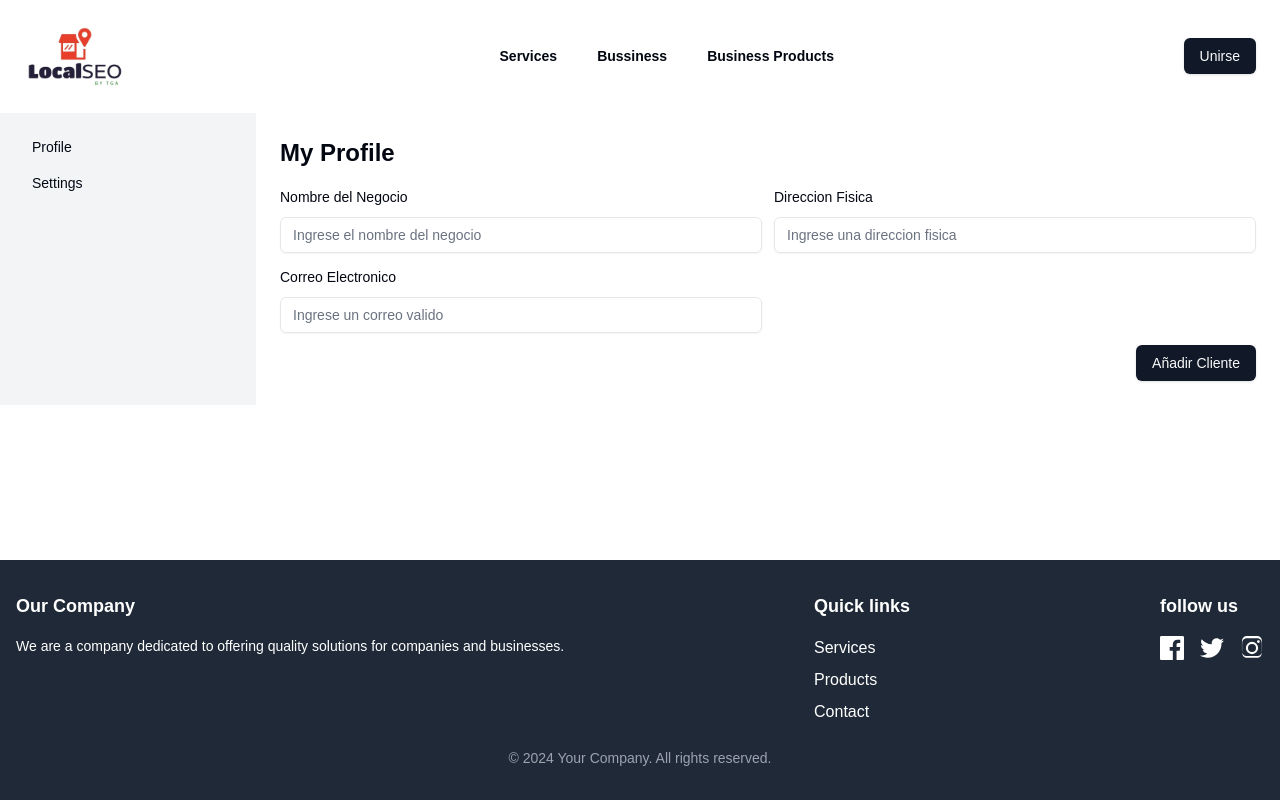
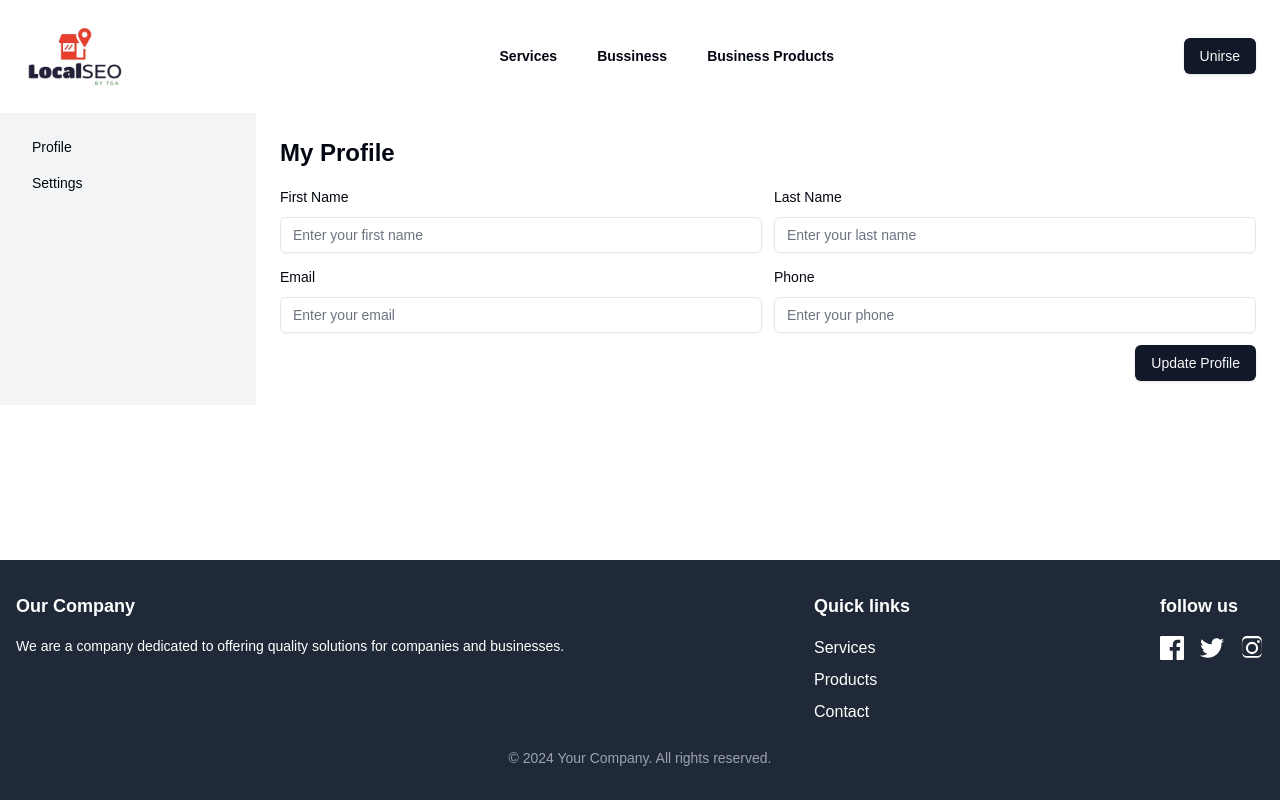
Before and after one commit to marketplace2023/marketplace_seo_local_clients, a Next.js app: page /my-account/profile in a window 1280 px wide. Built offline with nearby package versions, Linux system fonts and the light colour scheme.

Commit message:
updating components services and clients

```diff
--- a/app/my-account/profile/page.tsx
+++ b/app/my-account/profile/page.tsx
@@ -1,3 +1,4 @@
+"use client";
 import Layout from "@/components/layout/layout";
 import Siderbar from "@/components/layout/siderbar";
 import {
@@ -47,11 +48,11 @@ const ProfilePage = () => {
                   name="first_name"
                   render={({ field }) => (
                     <FormItem>
-                      <FormLabel>Nombre del Negocio</FormLabel>
+                      <FormLabel>First Name</FormLabel>
                       <FormControl>
                         <Input
                           type="text"
-                          placeholder="Ingrese el nombre del negocio"
+                          placeholder="Enter your first name"
                           {...field}
                         />
                       </FormControl>
@@ -64,11 +65,11 @@ const ProfilePage = () => {
                   name="last_name"
                   render={({ field }) => (
                     <FormItem>
-                      <FormLabel>Direccion Fisica</FormLabel>
+                      <FormLabel>Last Name</FormLabel>
                       <FormControl>
                         <Input
                           type="text"
-                          placeholder="Ingrese una direccion fisica"
+                          placeholder="Enter your last name"
                           {...field}
                         />
                       </FormControl>
@@ -81,11 +82,28 @@ const ProfilePage = () => {
                   name="email"
                   render={({ field }) => (
                     <FormItem>
-                      <FormLabel>Correo Electronico</FormLabel>
+                      <FormLabel>Email</FormLabel>
                       <FormControl>
                         <Input
                           type="text"
-                          placeholder="Ingrese un correo valido"
+                          placeholder="Enter your email"
+                          {...field}
+                        />
+                      </FormControl>
+                      <FormMessage />
+                    </FormItem>
+                  )}
+                />
+                <FormField
+                  control={form.control}
+                  name="phone"
+                  render={({ field }) => (
+                    <FormItem>
+                      <FormLabel>Phone</FormLabel>
+                      <FormControl>
+                        <Input
+                          type="text"
+                          placeholder="Enter your phone"
                           {...field}
                         />
                       </FormControl>
@@ -96,7 +114,7 @@ const ProfilePage = () => {
               </div>
 
               <div className="flex justify-end">
-                <Button type="submit">Añadir Cliente</Button>
+                <Button type="submit">Update Profile</Button>
               </div>
             </form>
           </Form>
--- a/app/my-account/profile/zod-schemas/profile-schema.tsx
+++ b/app/my-account/profile/zod-schemas/profile-schema.tsx
@@ -1,6 +1,7 @@
 import { z } from "zod";
 
 export const profileFormSchema = z.object({
+  id: z.string().uuid(),
   first_name: z.string().min(1, "El nombre es obligatorio"),
   last_name: z.string().min(1, "El apellido es obligatorio"),
   email: z.string().min(1, "El correo es obligatorio"),
```
